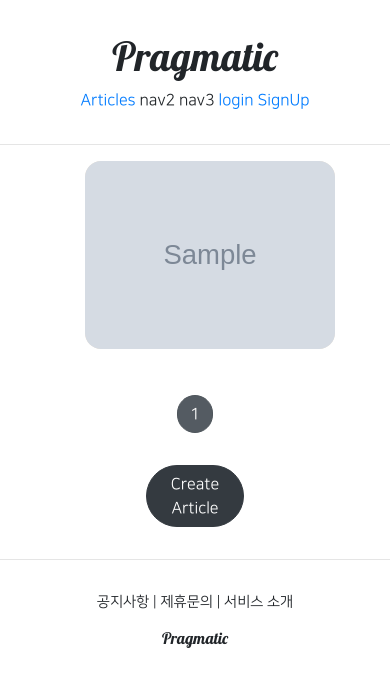
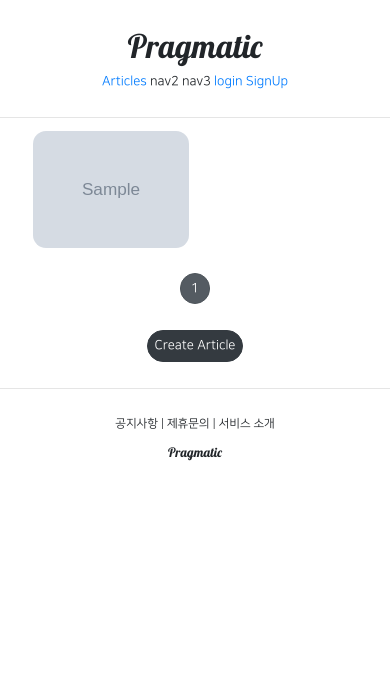
Before and after one commit to wootaepark/Django, a Django app: page /articles/list/ in a window 390 px wide. Shown: the top 687 px of the page. Run offline with Django 4.2, Linux system fonts and the light colour scheme; tables that the repository leaves empty hold one stand-in row (values such as "Sample post"); grey boxes marked "Sample" are stand-in pictures; some libraries are stand-ins or nearby versions.

Commit message:
django course 39 commit

```diff
--- a/MyHomepage/settings.py
+++ b/MyHomepage/settings.py
@@ -38,7 +38,7 @@ SECRET_KEY = env('SECRET_KEY')
 # SECURITY WARNING: don't run with debug turned on in production!
 DEBUG = True
 
-ALLOWED_HOSTS = []
+ALLOWED_HOSTS = ['*']
 
 
 # Application definition
--- a/Templates/head.html
+++ b/Templates/head.html
@@ -2,6 +2,7 @@
 
 <head>
     <meta charset="UTF-8">
+    <meta name="viewport" content="width=device-width, initial-scale = 1, shrink-to-fit=no">
     <title>Pragmatic</title>
 
 <!--  BOOTSTRAP LINK  -->
--- a/articleapp/templates/articleapp/list.html
+++ b/articleapp/templates/articleapp/list.html
@@ -5,9 +5,20 @@
 {% block content %}
 
 <style>
+
+
+    .container {
+        padding:0;
+        margin:0,auto;
+    }
+
+    .container a {
+        width:40%;
+        max-width:250px;
+    }
+
+
     .container div {
-    width: 250px;
-    background-color: antiquewhite;
     display: flex;
     justify-content: center;
     align-items: center;
@@ -43,7 +54,7 @@
 {% include 'snippets/pagination.html' with page_obj=page_obj %}
 
     <div style="text-align:center">
-        <a href="{% url 'articleapp:create'%} " class = "btn btn-dark rounded-pill col-3 mt-3 mb-3">
+        <a href="{% url 'articleapp:create'%} " class = "btn btn-dark rounded-pill mt-3 mb-3 px-2">
             Create Article
         </a>
 
--- a/static/base.css
+++ b/static/base.css
@@ -14,3 +14,9 @@
     text-align:center;
     margin: 2rem 0;
 }
+
+@media screen and (max-width:500px) {
+    html{
+        font-size: 13px;
+    }
+}
--- a/static/js/magicgrid.js
+++ b/static/js/magicgrid.js
@@ -288,7 +288,7 @@ MagicGrid.prototype.listen = function listen () {
 let magicGrid = new MagicGrid({
   container: '.container',
   animate: true,
-  gutter: 30,
+  gutter: 12,
   static: true,
   useMin: true
 });
```
